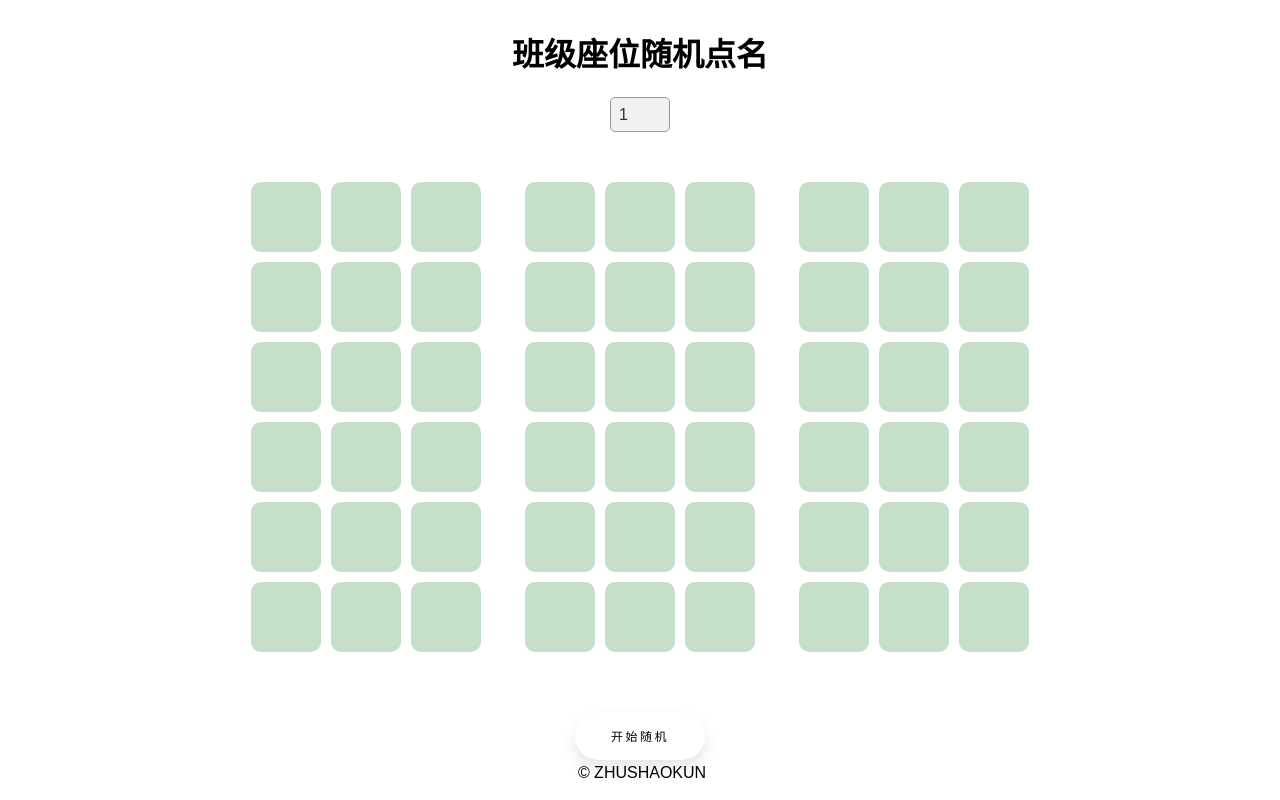
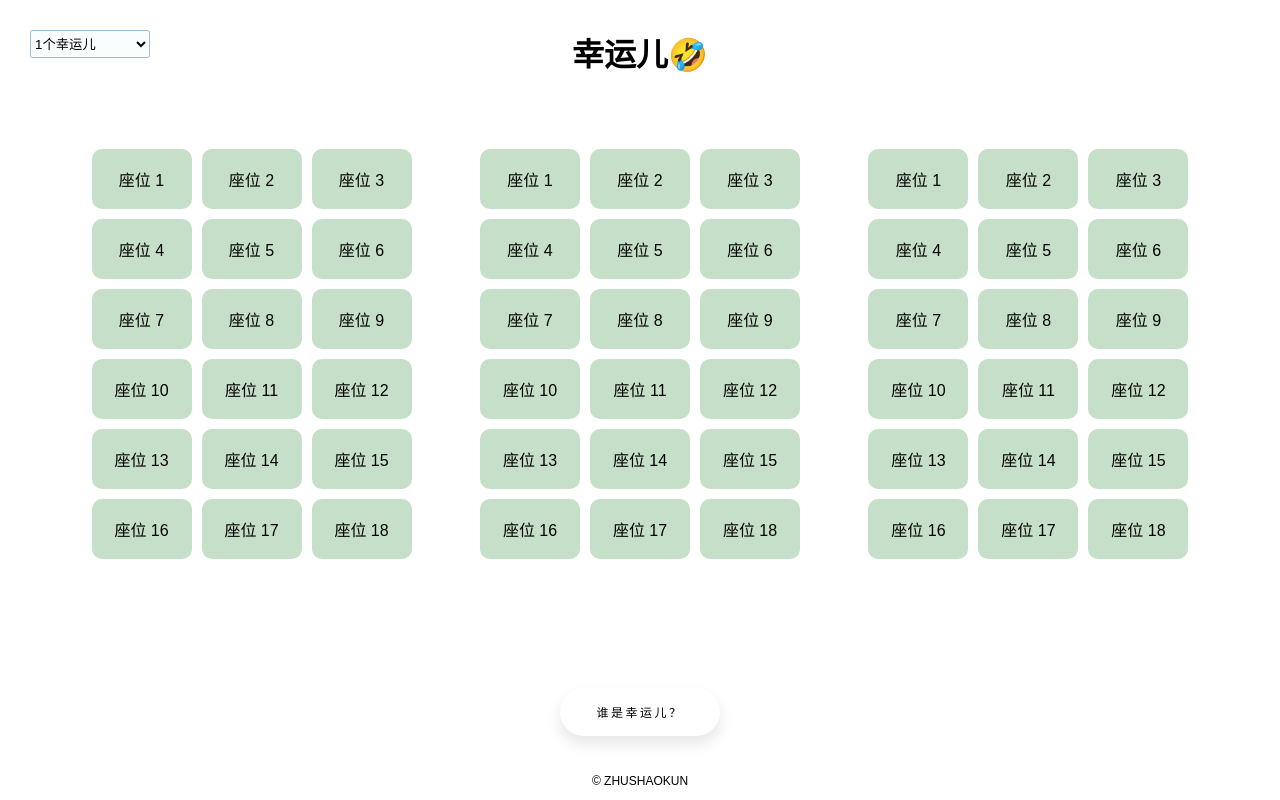
Before and after one commit to xiaokunierse/ran, a plain HTML site: page index.html in a window 1280 px wide. Drawn offline with Linux system fonts and the light colour scheme.

Commit message:
Add files via upload

```diff
--- a/index.html
+++ b/index.html
@@ -1,56 +1,41 @@
 <!DOCTYPE html>
 <html lang="zh">
+
 <head>
     <meta charset="UTF-8">
     <meta name="viewport" content="width=device-width, initial-scale=1.0">
-    <title>班级座位随机点名</title>
+    <title>幸运儿</title>
     <link rel="icon" href="favicon.png" type="image/png">
 
     <link rel="stylesheet" href="styles.css">
     <style>
-        /* 隐藏原生的select样式 */
         select {
-            -webkit-appearance: none;
-            -moz-appearance: none;
-            appearance: none;
-            padding: 8px;
-            border: 1px solid #999;
-            border-radius: 5px;
-            background-color: #f1f1f1;
-            color: #333;
-            font-size: 16px;
-            width: 60px;
+            position: fixed;
+            background: #fafdfe;
+            height: 28px;
+            width: 120px;
+            line-height: 28px;
+            border: 1px solid #9bc0dd;
+            border-radius: 2px;
+            left: 30px;
+            top: 30px;
         }
-
-        /* 美化select的下拉箭头 */
-        select:after {
-            content: "\25BC"; /* Unicode编码，表示向下的箭头 */
-            position: absolute;
-            top: 12px;
-            right: 10px;
-        }
-
-        /* 美化选项内容 */
-        option {
-            padding: 5px;
-            background-color: #f9f9f9;
-            color: #333;
-        }
-
     </style>
 </head>
+
 <body>
+    <select id="random-count">
+        <option value="1">1个幸运儿</option>
+        <option value="2">2个幸运儿</option>
+        <option value="3">3个幸运儿</option>
+        <option value="4">4个幸运儿</option>
+        <option value="5">5个幸运儿</option>
+    </select>
     <div class="container">
-        <h1>班级座位随机点名</h1>
-        <select id="random-count">
-            <option value="1">1</option>
-            <option value="2">2</option>
-            <option value="3">3</option>
-            <option value="4">4</option>
-            <option value="5">5</option>
-        </select>
+        <h1>幸运儿🤣</h1>
+
         <div id="results"></div>
-                <label for="random-count"></label>
+        <label for="random-count"></label>
 
         <div class="seat-group" id="left-group">
             <h2></h2>
@@ -68,10 +53,12 @@
 
     </div>
 
-        <button id="start-random">开始随机</button>
-        <div class="footer">
-            <p>&#169; ZHUSHAOKUN</p>
-          </div>
+    <button id="start-random">谁是幸运儿？</button>
+
+    <div class="footer">
+        <p>&#169; ZHUSHAOKUN</p>
+    </div>
     <script src="script.js"></script>
 </body>
+
 </html>
--- a/script.js
+++ b/script.js
@@ -10,7 +10,7 @@ const createSeats = () => {
         for (let i = 1; i <= 18; i++) {
             const seat = document.createElement('div');
             seat.classList.add('seat');
-            // seat.textContent = `座位 ${i}`;
+            seat.textContent = `座位 ${i}`;
             group.appendChild(seat);
         }
     });
@@ -45,7 +45,7 @@ const randomSelect = () => {
     });
 
     // 显示结果
-    // resultsDiv.innerHTML = '随机结果: ' + selectedSeats.map(seat => seat.textContent).join(', ');
+    resultsDiv.innerHTML = '随机结果: ' + selectedSeats.map(seat => seat.textContent).join(', ');
 };
 
     startButton.addEventListener('click', () => {
--- a/styles.css
+++ b/styles.css
@@ -9,12 +9,15 @@ body {
 }
 
 .container {
+
     text-align: center;
+
 }
 
 .seat-group {
+
     display: inline-block;
-    margin: 20px;
+    margin: 32px;
 }
 
 .seats {
@@ -24,8 +27,8 @@ body {
 }
 
 .seat {
-    width: 70px;
-    height: 70px;
+    width: 100px;
+    height: 60px;
     background-color: #c6dfc8;
     border-radius: 10px;
     display: flex;
@@ -52,10 +55,10 @@ body {
     margin-top: 10px;
     font-size: 1.2em;
 }
-/* From Uiverse.io by cssbuttons-io */
 button {
-    margin-top: 40px;
+    position: fixed;
 
+    bottom: 64px;
     padding: 1.3em 3em;
     font-size: 12px;
     text-transform: uppercase;
@@ -72,9 +75,9 @@ button {
   }
 
   button:hover {
-    background-color: #23c483;
-    box-shadow: 0px 15px 20px rgba(46, 229, 157, 0.4);
-    color: #fff;
+    background-color: #ffffff;
+    box-shadow: 0px 15px 20px rgba(134, 134, 134, 0.4);
+    color: #000000;
     transform: translateY(-7px);
   }
 
@@ -83,7 +86,6 @@ button {
   }
   .icon-container {
     width: 120px;
-    /* 根据你的图标尺寸设置宽度 */
     display: flex;
     justify-content: center;
     align-items: center;
@@ -98,8 +100,6 @@ button {
     left: 0;
     bottom: 0;
     width: 100%;
-    /* background-color: #f5f5f5; */
-    /* 根据需要设置背景颜色 */
-    padding: 2px;
+    font-size: 12px;
     text-align: center;
   }
```
Also changed, not shown: bg.jpg (added).
